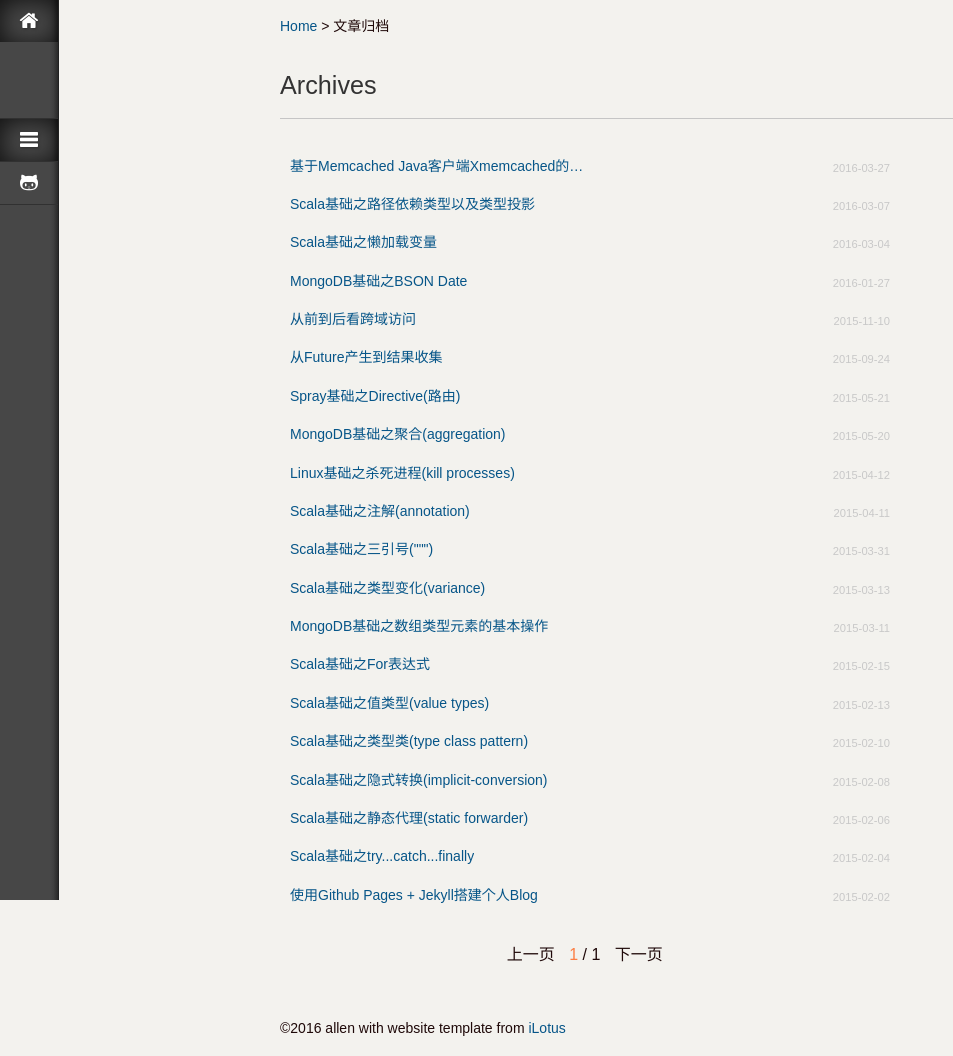
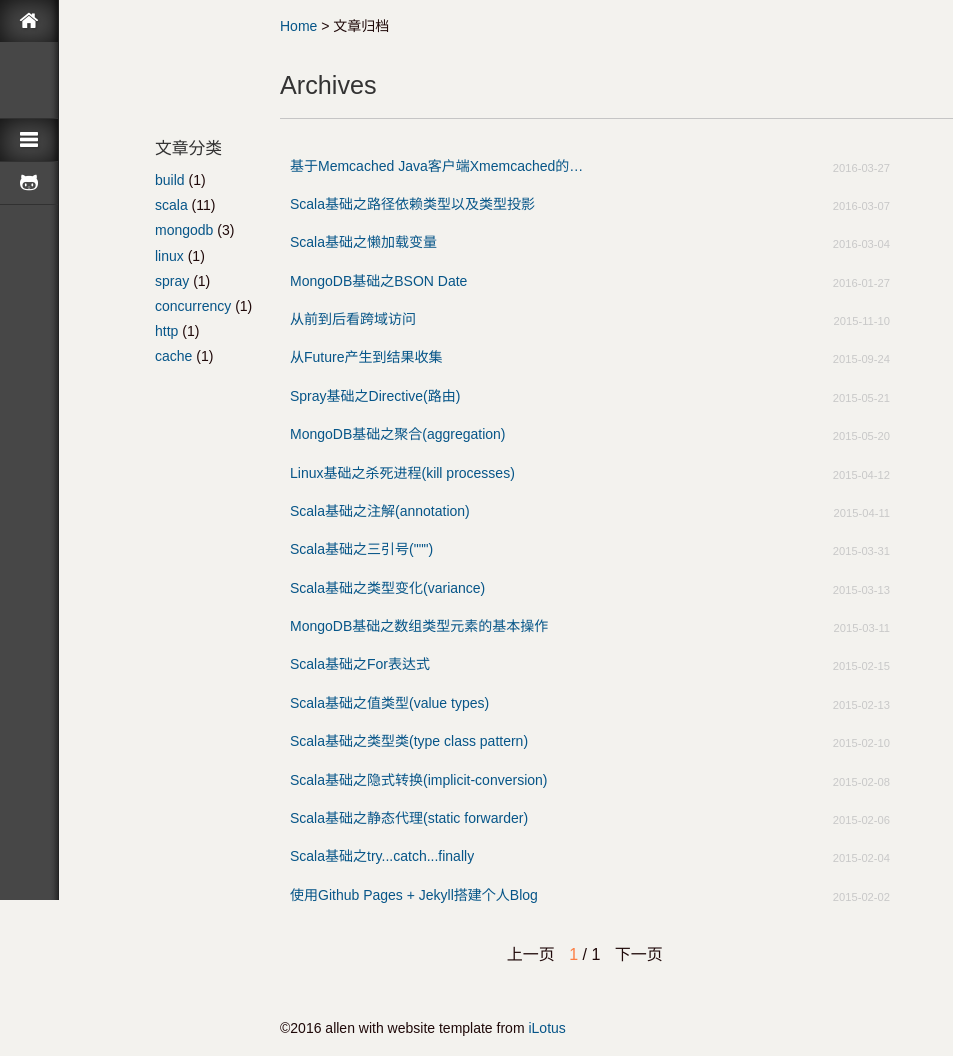
Before and after one commit to jacoffee/jacoffee.github.io, a Jekyll site: the page built from archives/index.html, in a window 1280 px wide. Shown: the whole page, without its empty margins (0-953 px from the left). Built offline with Jekyll 4.4.1, drawn with Linux system fonts in a browser that asks for light colours; Markdown is read by kramdown in place of the engine named in the settings; the list of posts is cut into pages by our own code; comment, search, counter and statistics services are not loaded.

Commit message:
add category

```diff
--- a/_posts/2015-04-12-linux-kill-processes.md
+++ b/_posts/2015-04-12-linux-kill-processes.md
@@ -1,6 +1,6 @@
 ---
 layout: post
-category: scala
+category: linux
 date: 2015-04-12 09:51:22 UTC
 title: Linux基础之杀死进程(kill processes)
 tags: [进程, PID, 信号补货, Trap, Trap Signal]
--- a/archives/index.html
+++ b/archives/index.html
@@ -13,7 +13,7 @@ keywords: [GitHub, Jekyll, Category, Archives]
 
 <h1 class="lotus-pagetit">Archives</h1>
 
-<!--   <div class="cateogry-list left">
+<div class="cateogry-list left">
   <h4>文章分类</h4>
     <ul>
        {% for category in site.categories %}
@@ -23,7 +23,7 @@ keywords: [GitHub, Jekyll, Category, Archives]
         </li>
         {% endfor %}
     </ul>
-  </div> -->
+</div>
 
 <article id="archives">
   <div class="post-list">
--- a/static/css/style.css
+++ b/static/css/style.css
@@ -922,10 +922,10 @@ pre.prettyprint {
 }
 
 /* for Archive index page */
-/*.cateogry-list {
+.cateogry-list {
     padding: 5px;
     margin: 0 0 0 -130px;
-}*/
+}
 #archives .post-list {
     max-width: 600px;
     height: auto;
```
